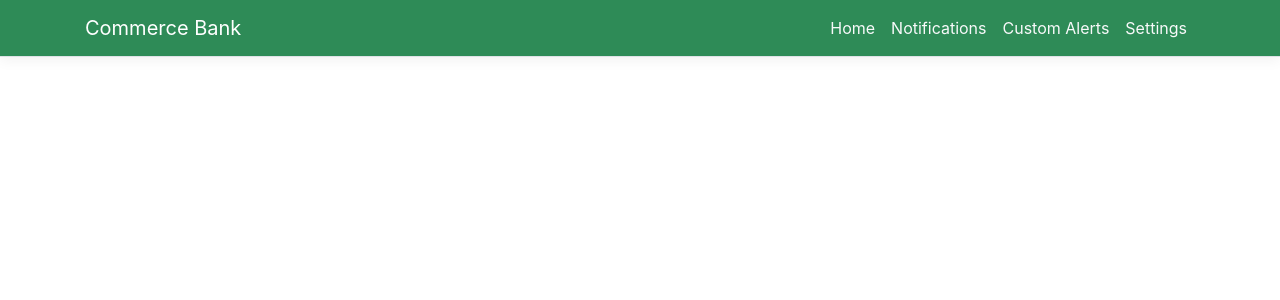
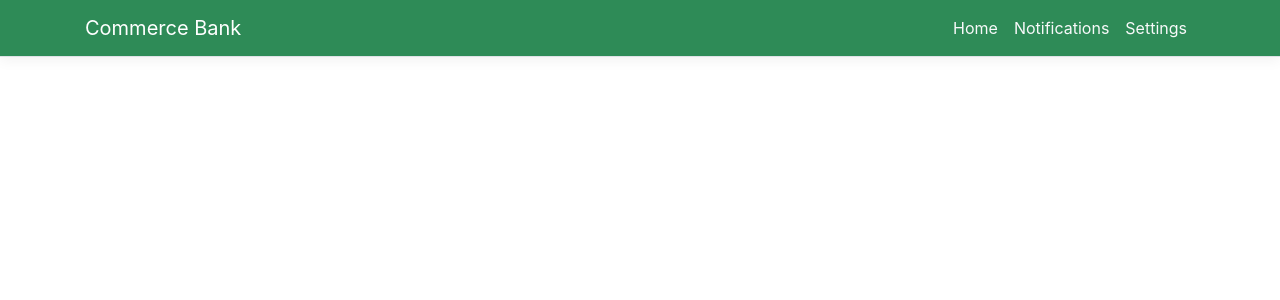
Before and after one commit to umkc-cs-451-2019-fall/semester-group-assignment-group-4, a React (Create React App) app in the folder CommerceBank/ClientApp/: page /Reports in a window 1280 px wide. Shown: the top 300 px of the page. Built offline with nearby package versions, Linux system fonts and the light colour scheme.

Commit message:
Updated Notifications Collapsible to be "Custom Alerts" and removed the Custom Alerts link from the Nav bar to eliminate redundancy Navbar now has placeholders for potential buttons/sidebar icons

```diff
--- a/CommerceBank/ClientApp/src/components/Home.js
+++ b/CommerceBank/ClientApp/src/components/Home.js
@@ -60,7 +60,7 @@ export class Home extends Component {
                     <CollapsibleComponent header="Reports" content={contents1} componentID="2"/>
                 </div>
                 <div class="homeContainterDiv">
-                    <CollapsibleComponent header="Notifications" content={contents} componentID="3"/>
+                    <CollapsibleComponent header="Custom Alerts" content={contents} componentID="3"/>
                 </div>
             </div>
         );
--- a/CommerceBank/ClientApp/src/components/NavMenu.js
+++ b/CommerceBank/ClientApp/src/components/NavMenu.js
@@ -36,9 +36,7 @@ export class NavMenu extends Component {
                             <NavItem>
                                 <NavLink tag={Link} className="text-light" to="/Notifications">Notifications</NavLink>
                             </NavItem>
-                            <NavItem>
-                                <NavLink tag={Link} className="text-light" to="/CustomAlerts">Custom Alerts</NavLink>
-                            </NavItem>
+
                             <NavItem>
                                 <NavLink tag={Link} className="text-light" to="/UserSettings">Settings</NavLink>
                             </NavItem>
```
